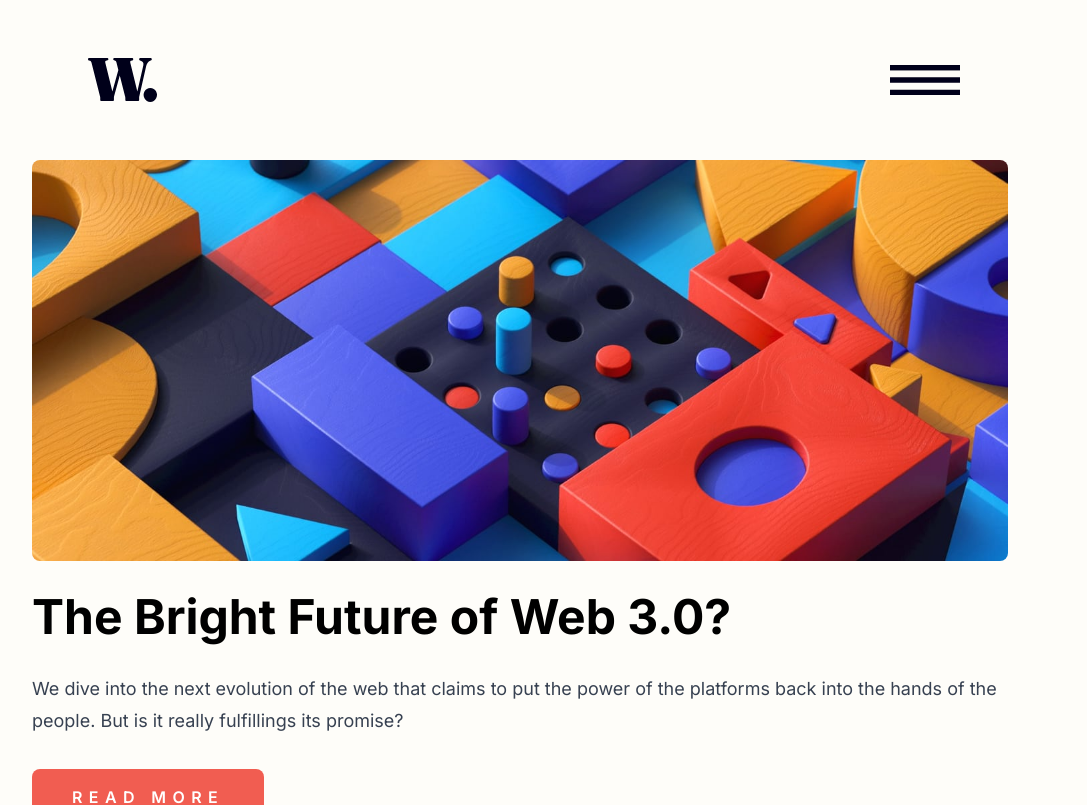
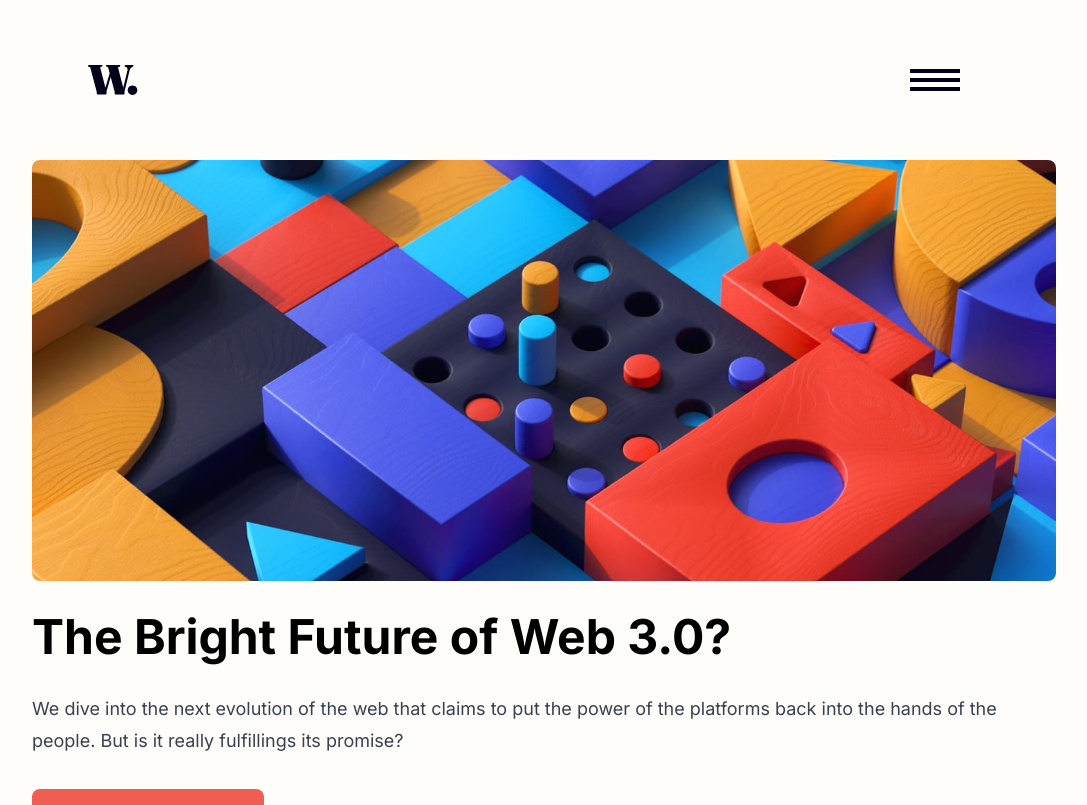
Before and after one commit to Gabrieluser430/news-website, a Next.js app: page / in a window 1280 px wide. Shown: the top 805 px of the page, without its empty margins (96-1183 px from the left). Built offline with nearby package versions, Linux system fonts and the light colour scheme.

Commit message:
Fix window reference error

```diff
--- a/app/page.tsx
+++ b/app/page.tsx
@@ -19,7 +19,7 @@ export default function Home() {
 
     return () => window.removeEventListener('resize', handleResize)
   }, [])
-  const [windowWidth, setWindowWidth] = useState(window.innerWidth)
+  const [windowWidth, setWindowWidth] = useState(0)
 
   return (
     <div>
```
